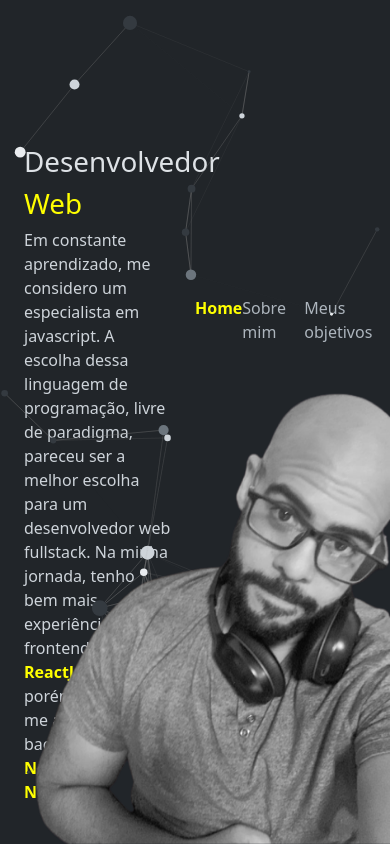
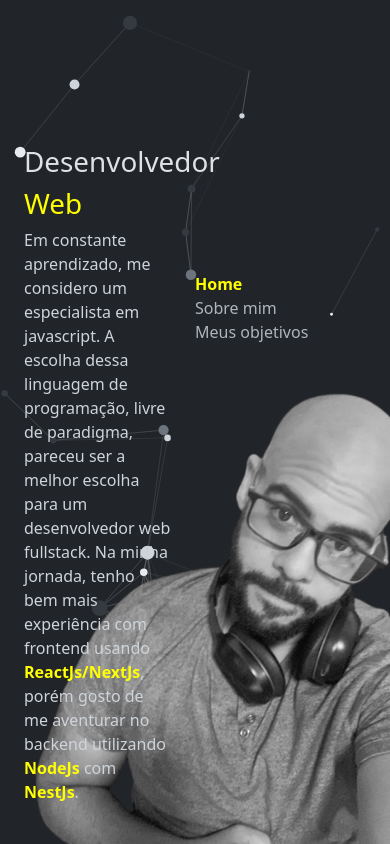
Before and after one commit to Rharuow/Hary-app, a Next.js app: page / in a window 390 px wide. Built offline with nearby package versions, Linux system fonts and the light colour scheme.

Commit message:
wip: home responsive

```diff
--- a/src/components/domain/Home/Apresentation.tsx
+++ b/src/components/domain/Home/Apresentation.tsx
@@ -2,7 +2,10 @@ import React from "react";
 
 const Apresentation = () => {
   return (
-    <div className="d-flex flex-column-reverse p-4 w-50">
+    <div
+      className="d-flex flex-column-reverse p-4 w-50"
+      style={{ zIndex: 2000 }}
+    >
       <p className="text-gray-400">
         Em constante aprendizado, me considero um especialista em javascript. A
         escolha dessa linguagem de programação, livre de paradigma, pareceu ser
--- a/src/components/domain/Home/Information/index.tsx
+++ b/src/components/domain/Home/Information/index.tsx
@@ -5,14 +5,14 @@ import Navigation from "./Navigation";
 
 const Information = () => {
   return (
-    <div className="d-flex flex-column-reverse pb-0 pe-0 w-50">
+    <div className="d-flex flex-column-reverse flex-warp pb-0 pe-0 w-50">
       <Avatar
         width={357}
         height={500}
         className="align-self-end"
         style={{ zIndex: 1000 }}
       />
-      <Navigation className="align-self-center w-100" />
+      <Navigation className="align-self-center w-100 flex-column flex-sm-row" />
     </div>
   );
 };
```
